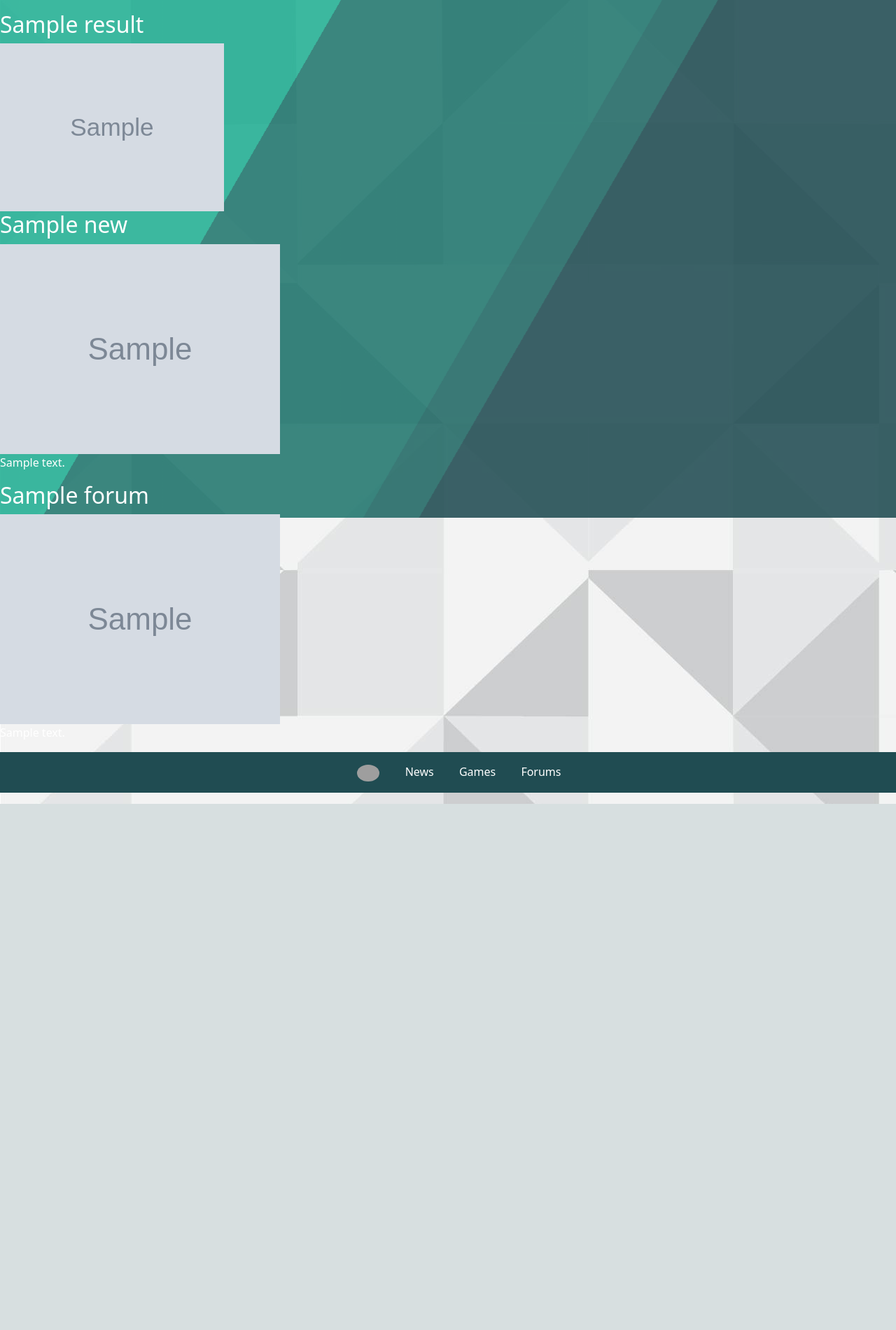
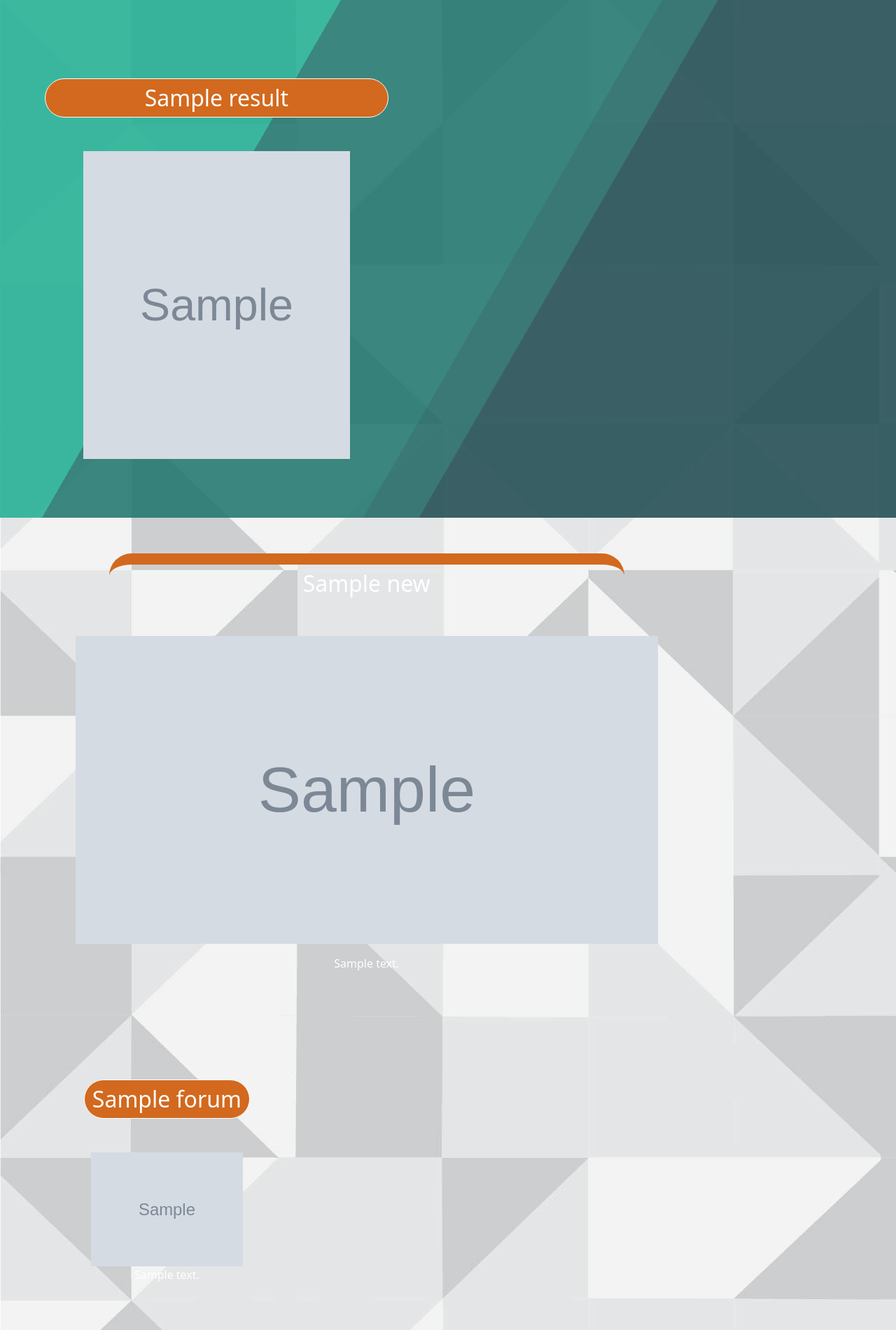
Before and after one commit to Syduta/website-project, a Symfony app: template templates/find.html.twig in a window 1280 px wide. Shown: the part 60-1961 px from the top of the page at 70% size. Before the commit the page ends 1209 px from the top, so only its background shows below. Run offline with Twig, Linux system fonts and the light colour scheme; the template is opened without the code that fills it: most values are stand-ins (such as "Sample title", 1, 10 or a date in 2020); grey boxes marked "Sample" are stand-in pictures; some libraries are stand-ins or nearby versions; grey boxes are pictures that could not be loaded.

Commit message:
better find page

```diff
--- a/templates/find.html.twig
+++ b/templates/find.html.twig
@@ -3,16 +3,19 @@
 {% block main %}
 
     {% for game in games.results %}
-        <article>
+        <article id="games">
+            <div class="games-article text-center">
             <a href="{{ path('game',{'id':game.id}) }}">
                 <h2>{{ game.name }}</h2>
-                <img style="width: 25vw" src="{{ game.background_image }}" alt="">
+                <img src="{{ game.background_image }}" alt="">
             </a>
+            </div>
         </article>
     {% endfor %}
 
     {% for new in news %}
-        <article>
+        <article id="news">
+            <div class="news-article offset-1 col-10 text-center">
             <a href="{{ path('new',{'id':new.id}) }}">
                 <h2>{{ new.title }}</h2>
                 {% if new.picture %}
@@ -20,11 +23,13 @@
                 {% endif %}
             </a>
             <p>{{ new.content }}</p>
+            </div>
         </article>
     {% endfor %}
 
     {% for forum in forums %}
-        <article>
+        <article id="forums">
+            <div class="forums-article offset-1 col-10 text-center">
             <a href="{{ path('forum',{'id':forum.id}) }}">
                 <h2>{{ forum.title }}</h2>
                 {% if forum.picture %}
@@ -32,8 +37,11 @@
                 {% endif %}
             </a>
             <p>{{ forum.content }}</p>
+            </div>
         </article>
     {% endfor %}
 
 
 {% endblock %}
+{% block footer %}
+{% endblock %}
```
Also changed, not shown: templates/home.html.twig (+0 -9 lines).
